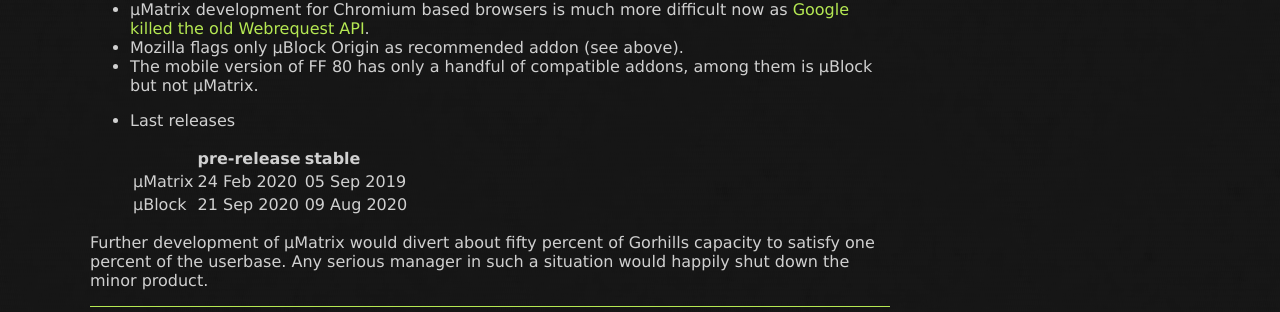
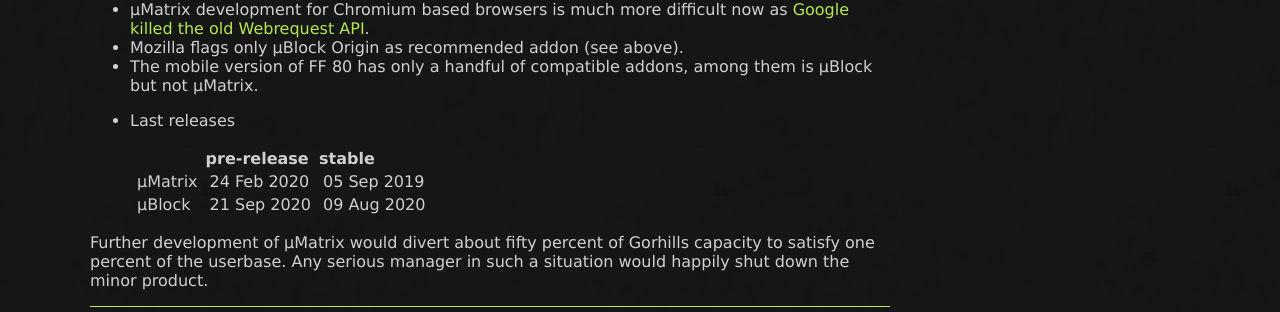
Before and after one commit to soerenkoehler/soerenkoehler.github.io, a Jekyll site: the page built from index.html, in a window 1280 px wide. Shown: the part 1025-1337 px from the top of the page. Built offline with Jekyll 4.4.1, drawn with Linux system fonts in a browser that asks for light colours.

Commit message:
css for tables

```diff
--- a/assets/css/main.scss
+++ b/assets/css/main.scss
@@ -207,4 +207,17 @@
         font-style: italic;
         margin: 1em 0 0.5em 0;
     }
+
+    table {
+        thead tr {
+            border-bottom: 1px solid white;
+        }
+        tbody tr {
+            border-top: 1px solid gray;
+        }
+        td {
+            padding-left: 5px;
+            padding-right: 5px;
+        }
+    }
 }
```
